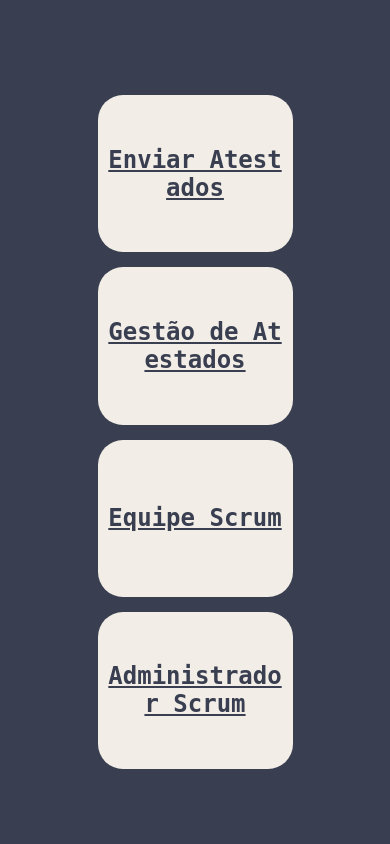
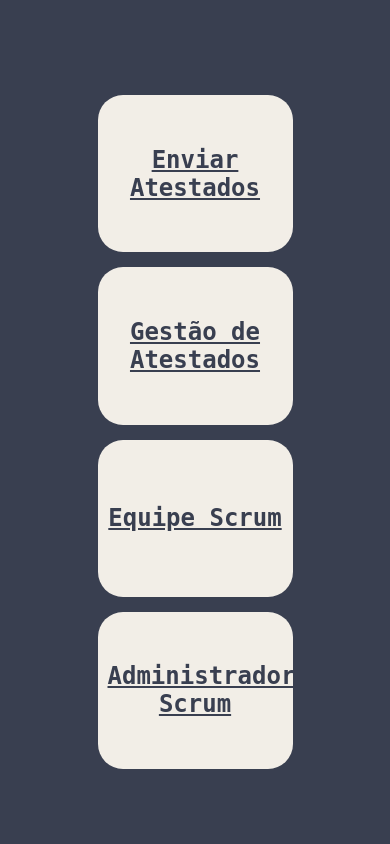
Before and after one commit to Gustavo-Zago/DevForge-Atestados-Scrum, a Flask app: page / in a window 390 px wide. Run offline with Flask 3, Linux system fonts and the light colour scheme.

Commit message:
fix(#20): Remove atributo `word-break`

```diff
--- a/src/static/css/selecao.css
+++ b/src/static/css/selecao.css
@@ -122,7 +122,6 @@
 
   .botao {
     font-size: 1.5rem;
-    word-break: break-all;
   }
 }
 
```
